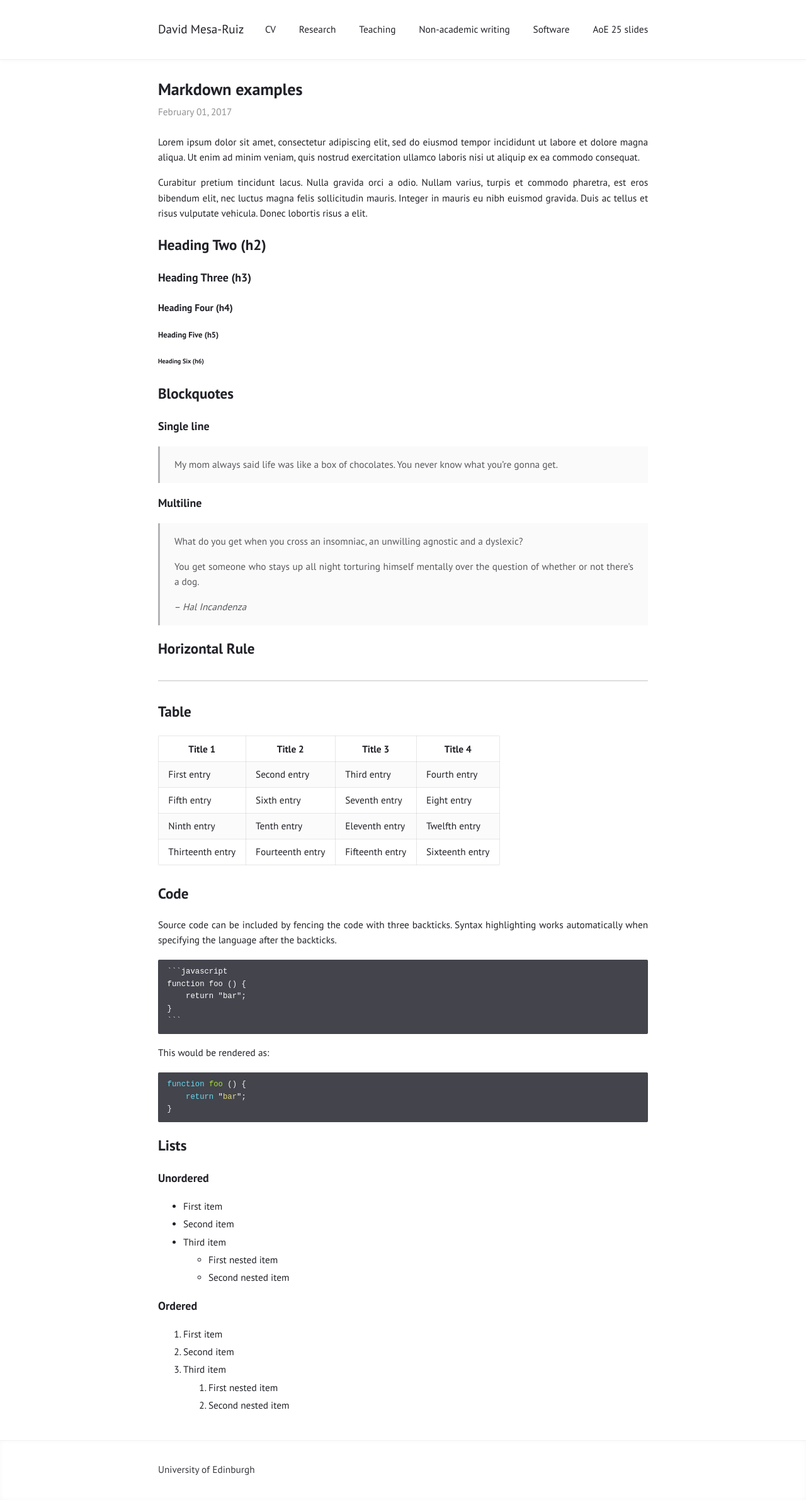
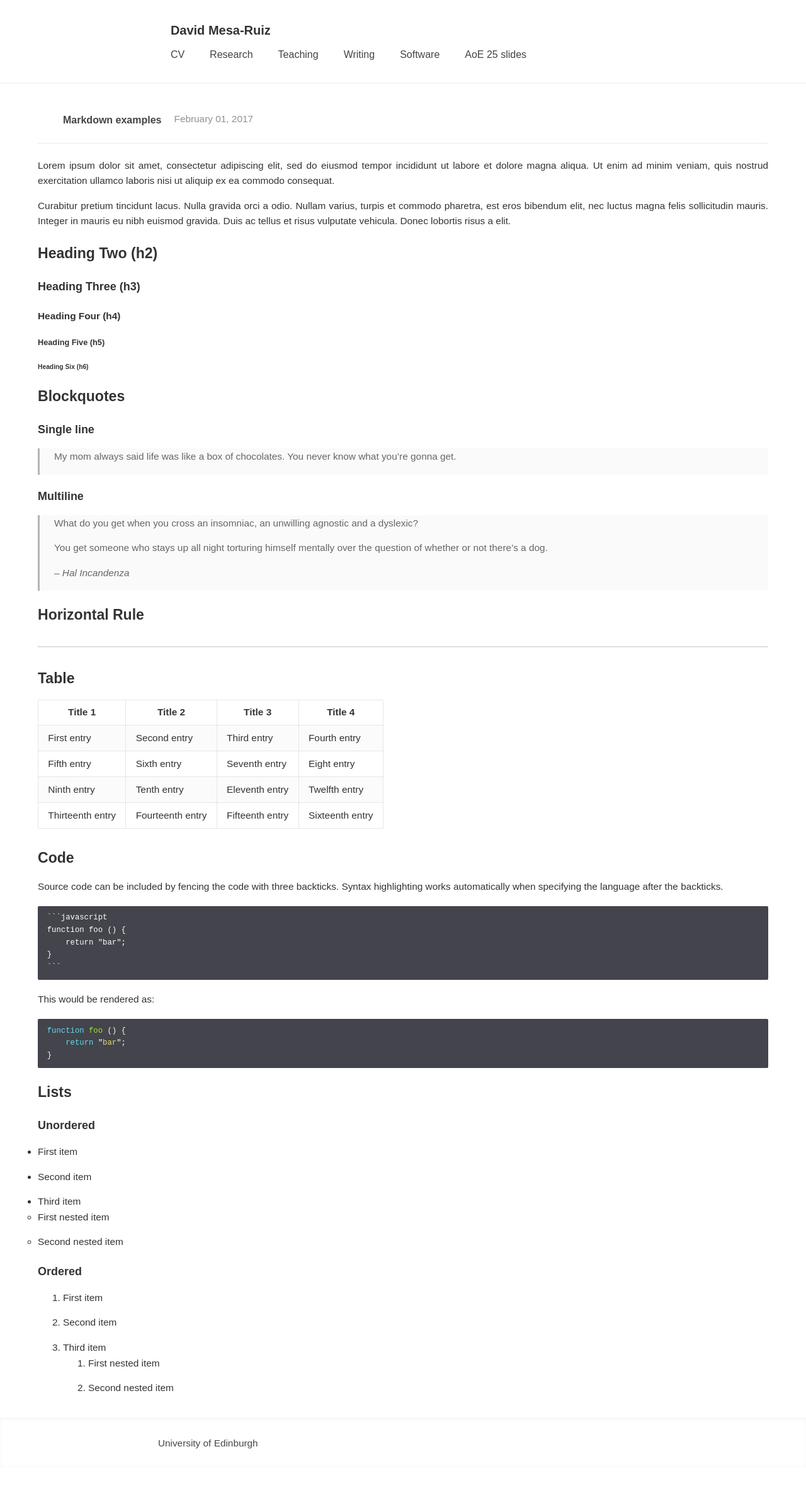
Before and after one commit to davidmesaruiz/davidmesaruiz.github.io, a Jekyll site: the page built from _posts/2017-02-01-markdown-examples.md, in a window 1280 px wide. Shown: the whole page at 63% size. Built offline with Jekyll 4.4.1, drawn with Linux system fonts in a browser that asks for light colours; after the commit the page ends 2331 px from its top, so only the background shows below that.

Commit message:
Update mobile-only.css

```diff
--- a/assets/css/mobile-only.css
+++ b/assets/css/mobile-only.css
@@ -1,64 +1,159 @@
-<!DOCTYPE html>
-<html lang="{{ page.lang | default: site.lang | default: "en" }}">
-<head>
-  <title>{% if page.title %}{{ page.title | escape }} | {% endif %}{{ site.title | escape }}</title>
-  <meta charset="{{ site.encoding }}">
-  <meta name="viewport" content="width=device-width, initial-scale=1.0">
-  <meta name="author" content="{{ page.author | default: site.author | escape }}">
-  <meta name="generator" content="Jekyll v{{ jekyll.version }}">
-  <link rel="canonical" href="{{ page.url | absolute_url }}">
+/* Solución CSS simplificada para el problema de David Mesa-Ruiz */
 
-  <!-- Estilos base del tema -->
-  {% if site.show_frame %}
-  <link rel="stylesheet" href="{{ "/assets/css/frame.css" | relative_url }}">
-  {% else %}
-  <link rel="stylesheet" href="{{ "/assets/css/index.css" | relative_url }}">
-  {% endif %}
+/* Reset para asegurar que no haya conflictos */
+body, header, a, nav, div, p, h1, h2, h3, h4, h5, h6, ul, li, img {
+  margin: 0;
+  padding: 0;
+  box-sizing: border-box;
+}
 
-  <!-- Estilos responsivos personalizados - siempre activos -->
-  <link rel="stylesheet" href="{{ "/assets/css/responsive-styles.css" | relative_url }}">
+/* Estilos generales */
+body {
+  font-family: Arial, sans-serif;
+  line-height: 1.6;
+  color: #333;
+  overflow-x: hidden; /* Previene scroll horizontal */
+  padding: 0;
+  margin: 0;
+}
 
-  {% if site.plugins contains "jekyll-feed" %}
-  <link rel="alternate" href="{{ site.feed.path | default: "/feed.xml" | relative_url }}" type="application/atom+xml" title="{{ site.title }}">
-  {% endif %}
+/* Contenedor principal */
+body > article,
+.page-content,
+main {
+  width: 100%;
+  max-width: 1200px; /* Limita el ancho máximo para pantallas grandes */
+  margin: 0 auto;
+  padding: 20px;
+  box-sizing: border-box;
+  overflow-wrap: break-word;
+}
 
-  {% if page.mathjax or site.mathjax %}
-  <link rel="stylesheet" href="{{ "/assets/katex/katex.min.css" | relative_url }}">
-  <script defer src="{{ "/assets/katex/katex.min.js" | relative_url }}"></script>
-  <script defer src="{{ "/assets/katex/contrib/auto-render.min.js" | relative_url }}" onload="renderMathInElement(document.body)"></script>
-  {% endif %}
+/* Estilos de texto */
+p, li {
+  margin-bottom: 15px;
+  overflow-wrap: break-word;
+  max-width: 100%;
+}
 
-  {% if site.comments.disqus_shortname and page.layout == "post" %}
-  <script src="//{{ site.comments.disqus_shortname }}.disqus.com/embed.js" async></script>
-  {% endif %}
+h1, h2, h3, h4, h5, h6 {
+  margin-top: 20px;
+  margin-bottom: 15px;
+  overflow-wrap: break-word;
+}
 
-  {% if site.comments.isso_domain and page.layout == "post" %}
-  <script data-isso="http://{{ site.comments.isso_domain }}" src="//{{ site.comments.isso_domain }}/js/embed.min.js"></script>
-  {% endif %}
-</head>
-<body>
-  {% if site.show_sidebar or site.sidebar %}{% include sidebar.html %}{% endif %}
+/* Imágenes */
+img {
+  max-width: 100%;
+  height: auto;
+  display: block;
+}
 
-  {% if site.navigation %}
-    {% assign pages = site.navigation %}
-  {% else %}
-    {% assign pages = site.pages | where_exp: "item", "item.title and item.sitemap != false" | sort: "order" %}
-  {% endif %}
+/* Header y navegación */
+header {
+  display: flex;
+  align-items: center;
+  padding: 15px 20px;
+  background-color: #fff;
+  border-bottom: 1px solid #eaeaea;
+}
 
-  <header>
-    <a href="{{ "/" | relative_url }}" class="title">{{ site.title | escape }}</a>
-    <nav>
-      {% include menu.html menu=pages %}
-    </nav>
-  </header>
+header .title {
+  font-weight: bold;
+  font-size: 20px;
+  color: #333;
+  text-decoration: none;
+  margin-right: 25px;
+}
 
-  {{ content }}
+header a {
+  display: inline-block;
+  margin: 0 12px;
+  padding: 5px 8px;
+  color: #444;
+  text-decoration: none;
+  font-size: 16px;
+  transition: color 0.3s ease;
+  position: relative;
+}
 
-  {% if site.external %}
-  <footer>
-    <div>{{ site.description | default: site.title }}</div>
-    {% include menu.html menu=site.external %}
-  </footer>
-  {% endif %}
-</body>
-</html>
+header a:hover {
+  color: #000;
+}
+
+header a:after {
+  content: "";
+  position: absolute;
+  bottom: 0;
+  left: 50%;
+  width: 0;
+  height: 2px;
+  background: #555;
+  transition: all 0.3s ease;
+  transform: translateX(-50%);
+}
+
+header a:hover:after,
+header a.active:after {
+  width: 80%;
+}
+
+/* Renombrar "Non-academic writing" a "Writing" */
+header a[href*="non_academic_writing"],
+header a[href*="Non-academic writing"] {
+  font-size: 0;
+}
+
+header a[href*="non_academic_writing"]::after,
+header a[href*="Non-academic writing"]::after {
+  content: "Writing";
+  font-size: 16px;
+  display: inline-block;
+  position: static; /* Importante: asegura que no afecte la posición del indicador de hover */
+  width: auto;
+  height: auto;
+  background: none;
+  transform: none;
+}
+
+/* Media query para móviles */
+@media (max-width: 767px) {
+  header {
+    flex-direction: column;
+    align-items: flex-start;
+  }
+
+  header .title {
+    margin-bottom: 15px;
+    margin-right: 0;
+  }
+
+  header a {
+    margin-left: 0;
+    margin-right: 15px;
+    margin-bottom: 5px;
+    font-size: 15px;
+  }
+
+  header a[href*="non_academic_writing"]::after,
+  header a[href*="Non-academic writing"]::after {
+    font-size: 15px;
+  }
+}
+
+/* Para pantallas muy pequeñas */
+@media (max-width: 380px) {
+  header a {
+    margin-right: 10px;
+    font-size: 14px;
+  }
+
+  p, li {
+    font-size: 14px;
+  }
+
+  header a[href*="non_academic_writing"]::after,
+  header a[href*="Non-academic writing"]::after {
+    font-size: 14px;
+  }
+}
```
